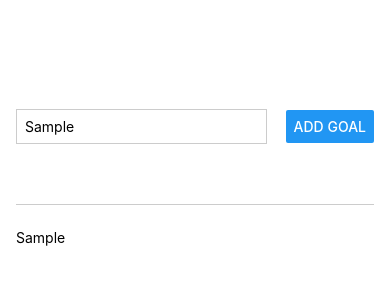
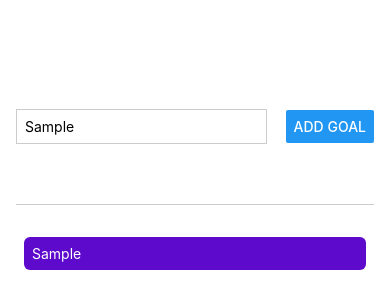
Before and after one commit to aya1357/react-native-pra, a React Native app: screen / in a window 390 px wide. Both pictures are taken after typing "Sample" into the empty fields and a click on the button "ADD GOAL". Shown: the top 308 px of the page. Built offline with nearby package versions, Linux system fonts and the light colour scheme.

Commit message:
25_style_differences

```diff
--- a/App.js
+++ b/App.js
@@ -2,7 +2,7 @@
 import { StyleSheet, Text, View, Button, TextInput } from "react-native";
 
 export default function App() {
-  const [enteredGoalText, setEnteredGoalText] = useState('');
+  const [enteredGoalText, setEnteredGoalText] = useState("");
   const [courseGoals, setCourseGoals] = useState([]);
 
   // ユーザーが入力したものをfetch
@@ -12,7 +12,7 @@
 
   // Add Goalボタンがクリックされたときに実行
   function addGoalHandler() {
-    setCourseGoals(currentCourseGoals => [
+    setCourseGoals((currentCourseGoals) => [
       ...currentCourseGoals,
       enteredGoalText,
     ]);
@@ -29,7 +29,11 @@
         <Button title="Add Goal" onPress={addGoalHandler} />
       </View>
       <View style={styles.goalsContainer}>
-        {courseGoals.map((goal) => <Text key={goal}>{goal}</Text>)}
+        {courseGoals.map((goal) => (
+          <View style={styles.goalItem} key={goal}>
+            <Text style={styles.goalText}>{goal}</Text>
+          </View>
+        ))}
       </View>
     </View>
   );
@@ -60,4 +64,13 @@
   goalsContainer: {
     flex: 4,
   },
+  goalItem: {
+    margin: 8,
+    padding: 8,
+    borderRadius: 6,
+    backgroundColor: "#5e0acc",
+  },
+  goalText: {
+    color: "white",
+  }
 });
```
